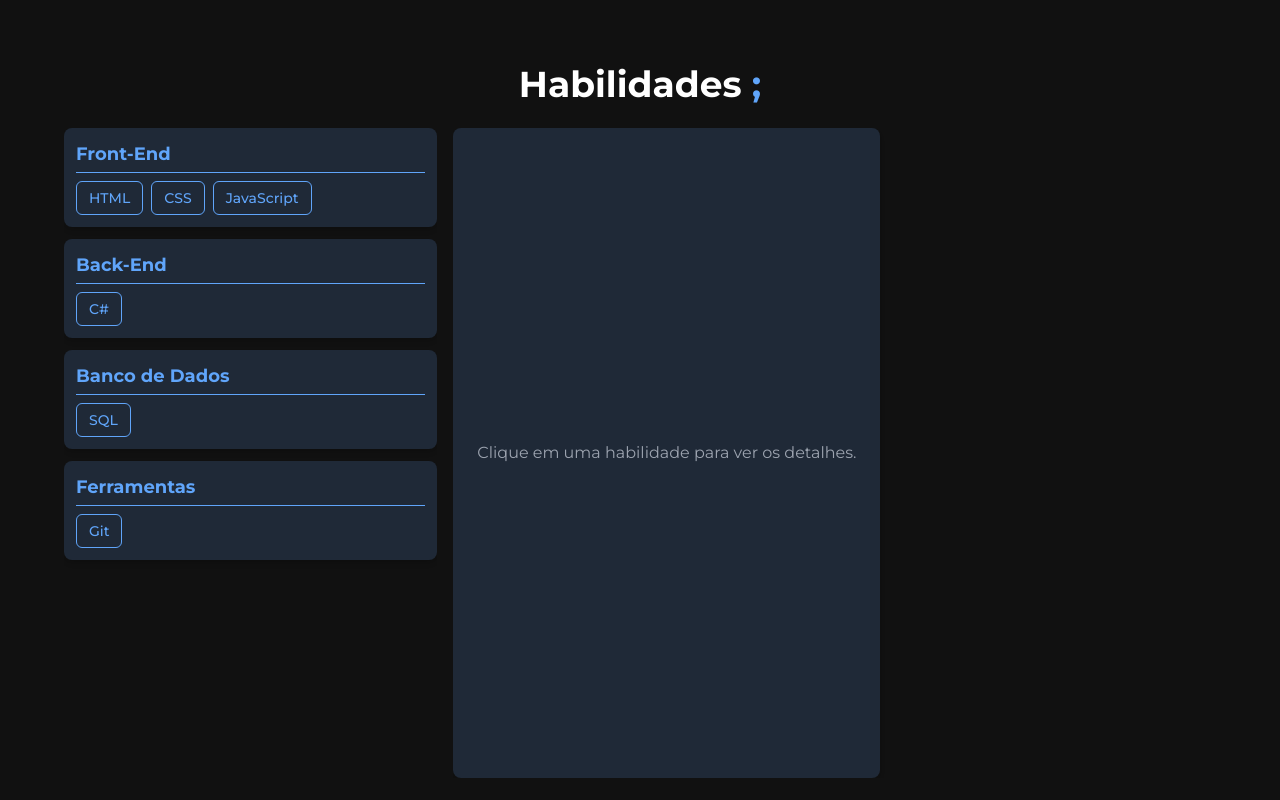
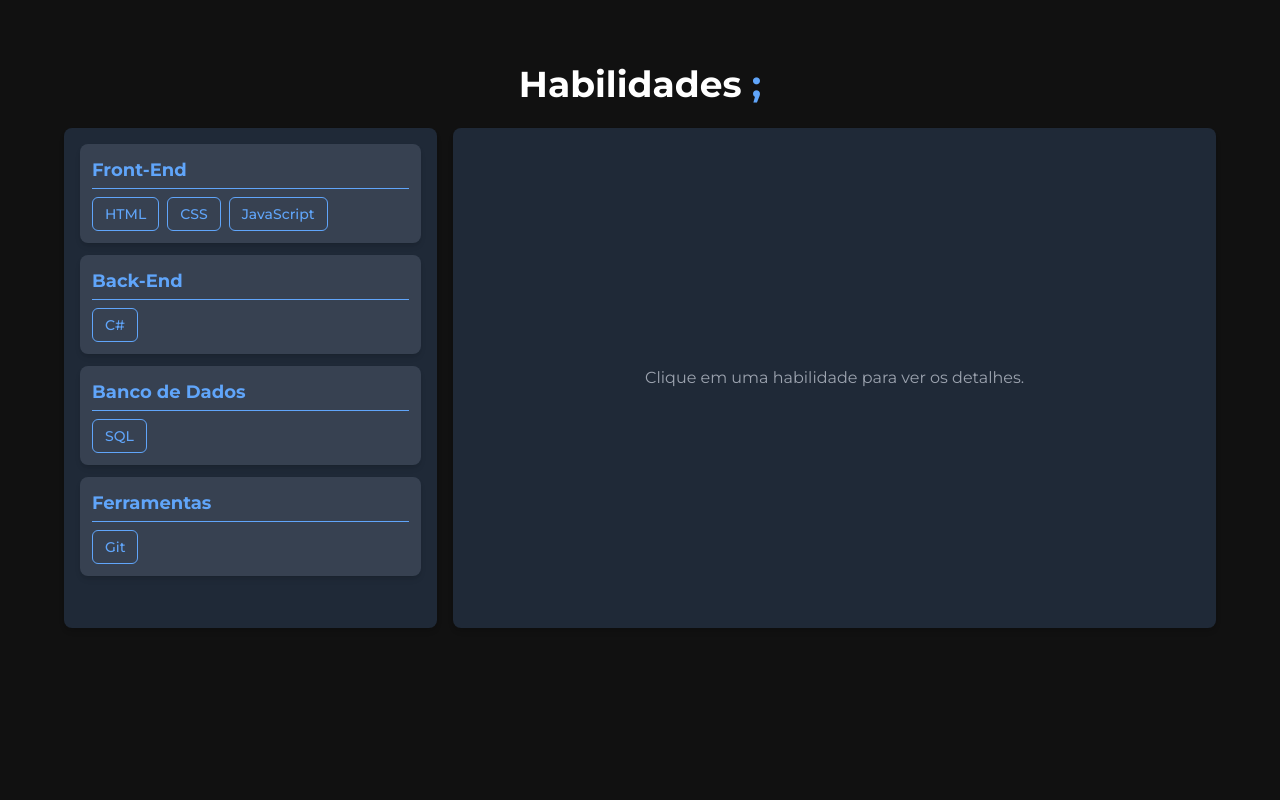
Before and after one commit to PedroReoli/portfolionew, a React (Vite) app: page / in a window 1280 px wide. Shown: the part 3840-4640 px from the top of the page. Built offline with nearby package versions, Linux system fonts and the light colour scheme.

Commit message:
fix: ensure equal height for Skills Description and Categories components

```diff
--- a/src/_root/pages/Skills.tsx
+++ b/src/_root/pages/Skills.tsx
@@ -43,13 +43,13 @@ const Skills: React.FC = () => {
         </motion.h1>
 
         {/* Conteúdo */}
-        <div className="grid grid-cols-1 md:grid-cols-2 lg:grid-cols-3 gap-4 flex-grow max-h-[calc(100vh-150px)]">
+        <div className="grid grid-cols-1 md:grid-cols-2 lg:grid-cols-3 gap-4 h-[500px]">
           {/* Categorias */}
-          <div className="space-y-3 col-span-1 overflow-auto max-h-full">
+          <div className="space-y-3 col-span-1 overflow-auto bg-gray-800 p-4 rounded-lg shadow-md h-full">
             {categorizedSkills.map((category, idx) => (
               <motion.div
                 key={idx}
-                className="p-3 bg-gray-800 rounded-lg shadow-md hover:shadow-lg transition-all duration-300"
+                className="p-3 bg-gray-700 rounded-lg shadow-md hover:shadow-lg transition-all duration-300"
                 initial={{ opacity: 0, y: 20 }}
                 animate={{ opacity: 1, y: 0 }}
                 transition={{ duration: 0.5, delay: idx * 0.1 }}
@@ -79,7 +79,7 @@ const Skills: React.FC = () => {
           </div>
 
           {/* Descrição */}
-          <div className="col-span-1 md:col-span-1 lg:col-span-2 overflow-auto flex">
+          <div className="col-span-2 flex flex-col bg-gray-800 p-4 rounded-lg shadow-md h-full">
             <AnimatePresence mode="wait">
               {selectedSkill ? (
                 <motion.div
@@ -88,7 +88,7 @@ const Skills: React.FC = () => {
                   animate={{ opacity: 1, scale: 1 }}
                   exit={{ opacity: 0, scale: 0.95 }}
                   transition={{ duration: 0.3 }}
-                  className="w-full h-full flex flex-col bg-gray-800 rounded-lg shadow-md p-4 sm:p-5 max-h-[calc(100vh-150px)]"
+                  className="flex-grow flex flex-col"
                 >
                   <SkillsDescription skill={selectedSkill} />
                 </motion.div>
@@ -99,7 +99,7 @@ const Skills: React.FC = () => {
                   animate={{ opacity: 1, y: 0 }}
                   exit={{ opacity: 0, y: -20 }}
                   transition={{ duration: 0.3 }}
-                  className="text-gray-400 text-sm sm:text-base text-center p-4 sm:p-6 bg-gray-800 rounded-lg shadow-md h-full flex items-center justify-center max-h-[calc(100vh-150px)]"
+                  className="flex-grow flex items-center justify-center text-gray-400 text-sm sm:text-base text-center"
                 >
                   Clique em uma habilidade para ver os detalhes.
                 </motion.div>
```
